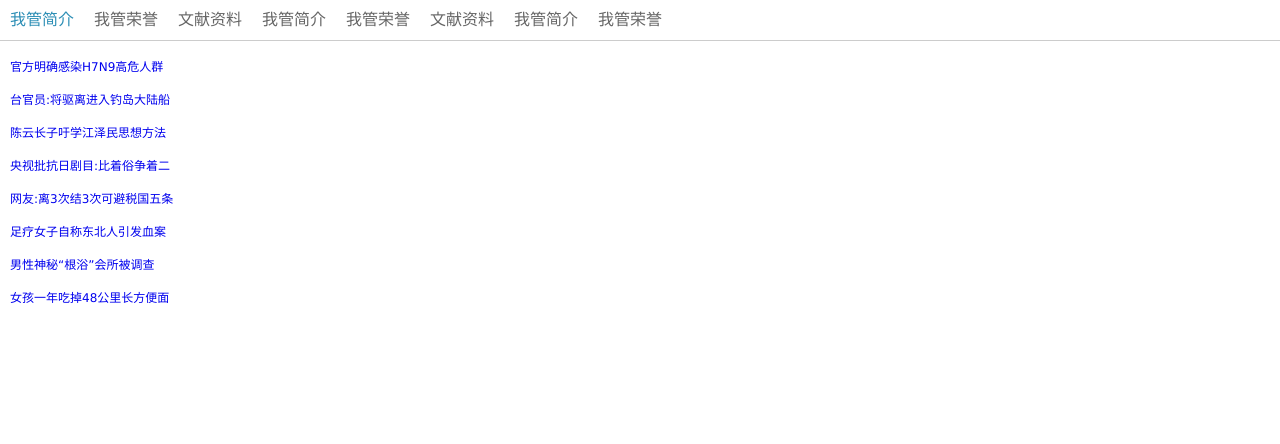
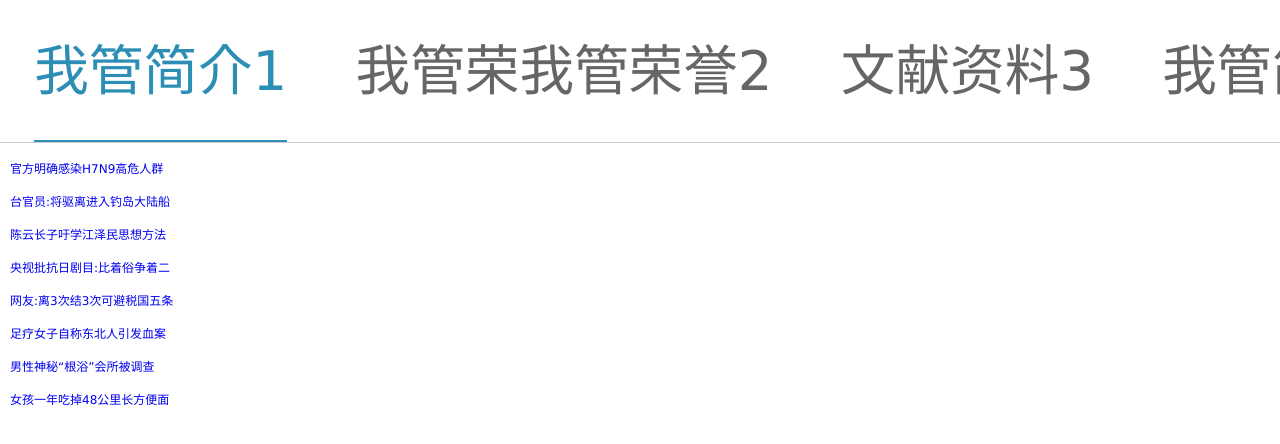
Before and after one commit to swimly/wh-library-app, a plain HTML site: page index.html in a window 1280 px wide. Drawn offline with Linux system fonts and the light colour scheme.

Commit message:
滚动tab
滚动tab

```diff
--- a/css/main.css
+++ b/css/main.css
@@ -1,10 +1,11 @@
 /* 本例子css -------------------------------------- */
-.tabBox{overflow:hidden;}
-.tabBox .hd{ height:40px; line-height:40px;font-size:16px; background:#fff; border-bottom:1px solid #ccc; position:relative;overflow-x:auto;overflow-y:hidden;}
-.tabBox .hd ul{ position:absolute; height:41px; top:0; overflow:hidden;  }
-.tabBox .hd ul li{ float:left; padding:0 10px; color:#666;  }
-.tabBox .hd ul .on{ border-bottom:1px solid #2C8EB5;color:#2C8EB5;   }
-.tabBox .hd ul .on a{ display:block; /* 修复Android 4.0.x 默认浏览器当前样色无效果bug */  }
+.tabBox{}
+.tabBox .hd{ height:4.2rem;font-size:1.6rem; background:#fff; border-bottom:1px solid #ccc; position:relative;overflow-x:auto;overflow-y:hidden;}
+.tabBox .hd ul{ position:absolute; height:4.2rem; top:0; overflow:hidden;transition:0.3s;white-space: nowrap;font-size:0;}
+.tabBox .hd ul li{padding:0 1rem; color:#666;position:relative;display:inline-block;}
+.tabBox .hd ul li a{display:block;height:4.2rem;line-height:4.2rem;font-size:1.6rem;}
+.tabBox .hd ul .on{color:#2C8EB5;}
+.tabBox .hd ul .on a{ display:block;border-bottom:3px solid #2C8EB5; /* 修复Android 4.0.x 默认浏览器当前样色无效果bug */  }
 .tabBox .bd ul{ padding:10px 0 10px 10px;  }
 .tabBox .bd li{ height:33px; line-height:33px;   }
 .tabBox .bd li a{ -webkit-tap-highlight-color:rgba(0,0,0,0); }  /* 去掉链接触摸高亮 */
--- a/index.html
+++ b/index.html
@@ -12,15 +12,15 @@
     <div id="leftTabBox" class="tabBox">
         <div class="hd">
             <ul>
-                <li><a>我管简介</a></li>
-                <li><a>我管荣誉</a></li>
-                <li><a>文献资料</a></li>
-                <li><a>我管简介</a></li>
-                <li><a>我管荣誉</a></li>
-                <li><a>文献资料</a></li>
-                <li><a>我管简介</a></li>
-                <li><a>我管荣誉</a></li>
-                <li><a>文献资料</a></li>
+                <li><a>我管简介1</a></li>
+                <li><a>我管荣我管荣誉2</a></li>
+                <li><a>文献资料3</a></li>
+                <li><a>我管简介4</a></li>
+                <li><a>我管荣誉荣誉5</a></li>
+                <li><a>文献资料6</a></li>
+                <li><a>我管简介我管简介7</a></li>
+                <li><a>我管荣誉8</a></li>
+                <li><a>文献资料文献资料文献资料9</a></li>
             </ul>
         </div>
         <div class="bd">
--- a/js/main.js
+++ b/js/main.js
@@ -4,14 +4,26 @@
 init();
 function init(){
     var hd=$(".tabBox .hd").find("ul");
-    console.log(hd.children().length)
     var wid=0;
+    var wArr=[];
     for(var i=0;i<hd.children().length;i++){
         wid+=hd.children().eq(i).width();
     }
-    console.log(wid)
     hd.width(wid);
+    TouchSlide({
+        slideCell:"#leftTabBox",
+        startFun:function(idx,total){
+            var left=parseInt(hd.children().eq(idx).offset().left);
+            var wid=parseInt(hd.children().eq(idx).width())
+            var view=$(window).width();
+            var ol=parseInt(hd.css("margin-left"));
+            if(left+wid>view){
+                var move=ol-left+view-wid;
+                hd.css({marginLeft:move});
+            }else if(left<0){
+                var cl=ol-left;
+                hd.css({marginLeft:cl});
+            }
+        }
+    });
 }
-TouchSlide({ slideCell:"#leftTabBox",endFun:function(){
-    console.log(0)
-}});
```
Also changed, not shown: css/reset.css (+15 -15 lines).
